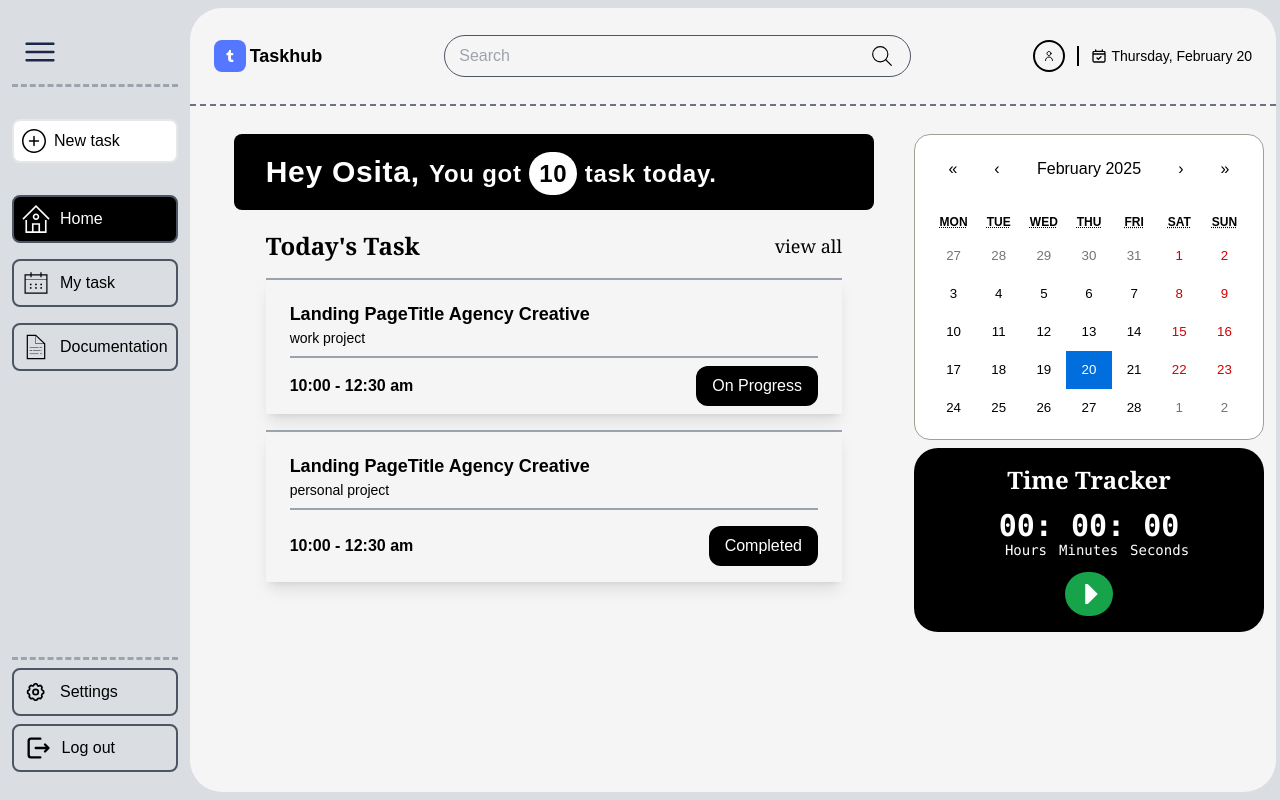
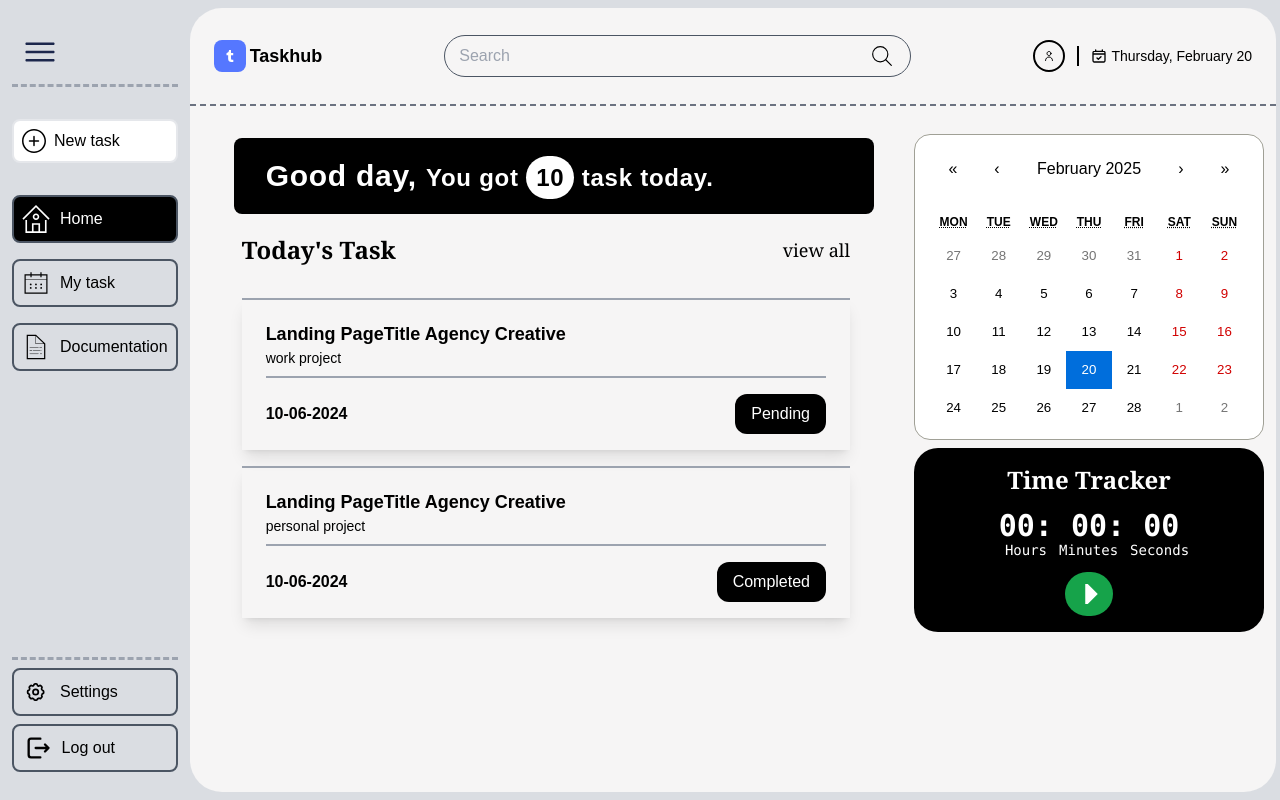
Before and after one commit to ossydimma/Taskhub, a Next.js app: page / in a window 1280 px wide. Built offline with nearby package versions, Linux system fonts and the light colour scheme.

Commit message:
modified home page

```diff
--- a/src/app/page.tsx
+++ b/src/app/page.tsx
@@ -52,13 +52,13 @@ export default function Home() {
           </svg>
         </div>
       </div>
-      <div className=" flex justify-between flex-col gap-8 md:gap-2 md:flex-row mt-[2.5vh] sm:mt-[3.5vh]  px-3 z-50">
+      <div className=" flex justify-between items-cente flex-col gap-8 md:gap-2 md:flex-row mt-[2.5vh] sm:mt-[3.5vh]  px-3 z-50">
         <section className="  w-[100%] md:w-[65%] md:mx-8">
             {/* @if (IsAuthenticated)
             { */}
-                <div className=" justify-between items-center text-white ">
+                <div className=" justify-between items-center mt-1 text-white ">
 
-                  <h1 className=" bg-black text-xl md:text-2xl lmd:text-3xl rounded-lg py-2 lmd:py-5 px-6 lmd:px-8 font-bold lmd:font-extrabold tracking-normal md:tracking-wide">Hey Osita, <span className="text-lg md:text-xl lmd:text-2xl">You got <span className="bg-white rounded-full text-black py-2 px-2.5 text-center">10</span>  task today.</span> </h1>
+                  <h1 className=" bg-black text-2xl lmd:text-3xl rounded-lg py-5 px-6 lmd:px-8 font-extrabold tracking-wide"> <span className={`inline-block md:hidden xl:inline-block`}>Good day,</span> <span className="text-lg md:text-xl lmd:text-2xl">You got <span className="bg-white rounded-full text-black py-2 px-2.5 text-center">10</span>  task today.</span> </h1>
 
                     {/* <div className=" text-center flex-1 w-[calc(1/3-1rem)] p-3 bg-black rounded-2xl border ">
                         <h2 className="font-semibold">All Tasks</h2>
@@ -80,30 +80,30 @@ export default function Home() {
                  {/* ------------ LEFT CONTENT ----------------  */}
 
 
-                <div className="mt-5 mx-2 md:mx-8">
-                    <div className="flex justify-between items-center text-black mb-4 font-serif">
-                        <h2 className="font-bold text-2xl">Today's Task</h2>
+                <div className="mt-5 mx-2 md:mr-6 md:ml-2">
+                    <div className="flex justify-between items-center text-black mb-2 md:mb-2 lmd:mb-8 font-serif">
+                        <h2 className="font-bold text-xl md:text-2xl">Today's Task</h2>
                         <p className=" text-right text-lg font-medium cursor-pointer">view all</p>
                     </div>
 
                     <div className=" flex flex-col gap-4 ">
-                        <div className="pt-5 px-6 shadow-lg border-gray-400 border-t-2">
+                        <div className="pt-5 md:pt-3 lmd:pt-5 px-6 shadow-lg border-gray-400 border-t-2">
                             <p className=" font-semibold text-lg">Landing PageTitle Agency Creative</p>
                             <p className="text-sm font-medium mb-2">work project</p>
 
-                            <div className="flex items-center justify-between border-gray-400  border-t-2 py-2">
-                                <p className="font-semibold">10:00 - 12:30 am</p>
-                                <div className="px-4 py-2 rounded-xl text-white bg-black cursor-pointer">On
-                                    Progress</div>
+                            <div className="flex items-center justify-between border-gray-400  border-t-2 py-4 md:py-2 lmd:py-4">
+                                <p className="font-semibold">10-06-2024</p>
+                                <div className="px-4 py-2 rounded-xl text-white bg-black cursor-pointer">
+                                    Pending</div>
                             </div>
                         </div>
 
-                        <div className="pt-5 px-6 shadow-lg border-gray-400 border-t-2">
+                        <div className="pt-5 md:pt-3 lmd:pt-5 px-6 shadow-lg border-gray-400 border-t-2">
                             <p className=" font-semibold text-lg">Landing PageTitle Agency Creative</p>
                             <p className="text-sm font-medium mb-2">personal project</p>
 
-                            <div className="flex items-center justify-between border-gray-400  border-t-2 py-4">
-                                <p className="font-semibold">10:00 - 12:30 am</p>
+                            <div className="flex items-center justify-between border-gray-400  border-t-2 py-4 md:py-2 lmd:py-4">
+                                <p className="font-semibold">10-06-2024</p>
                                 <div className="px-4 py-2 rounded-xl text-white bg-black cursor-pointer">
                                     Completed</div>
                             </div>
--- a/tailwind.config.ts
+++ b/tailwind.config.ts
@@ -13,7 +13,8 @@ export default {
           xs: "535px",
           sm: "600px",
           md: "815px",
-          lmd: "900px"
+          lmd: "900px",
+          xl: "1149px",
       },
       colors: {
         background: "var(--background)",
```
